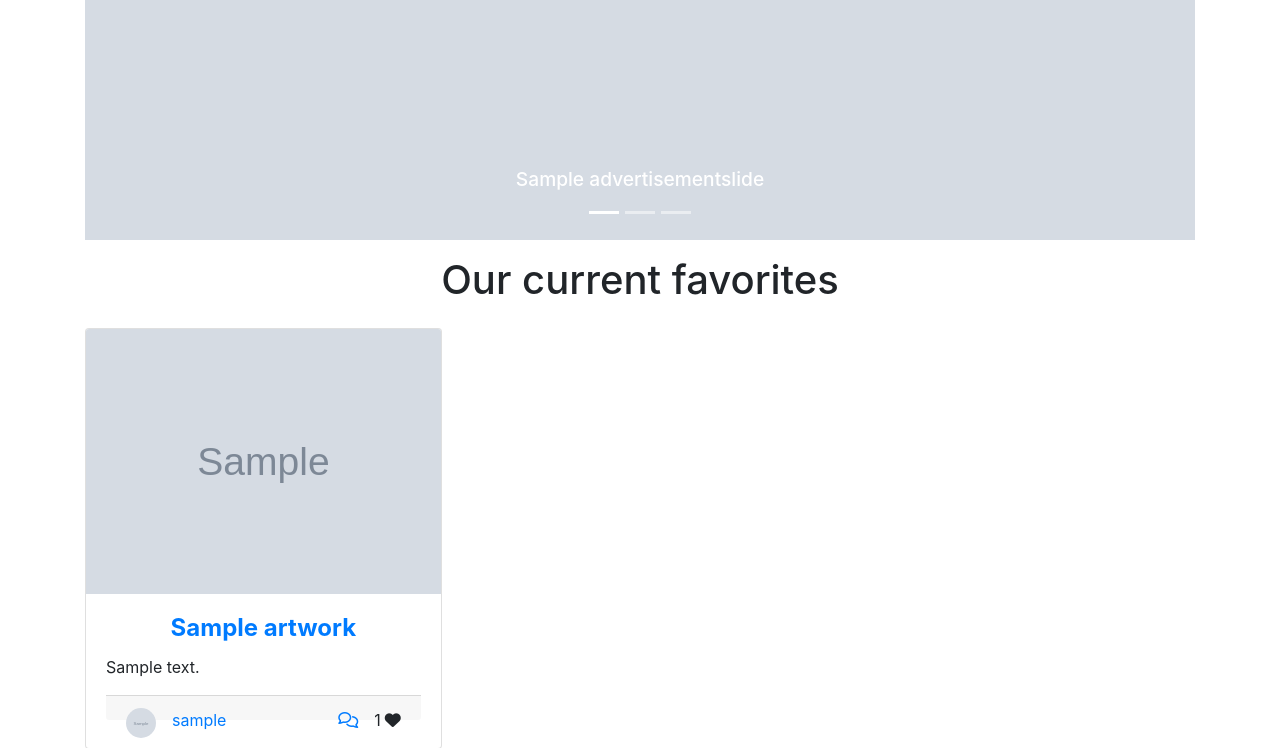
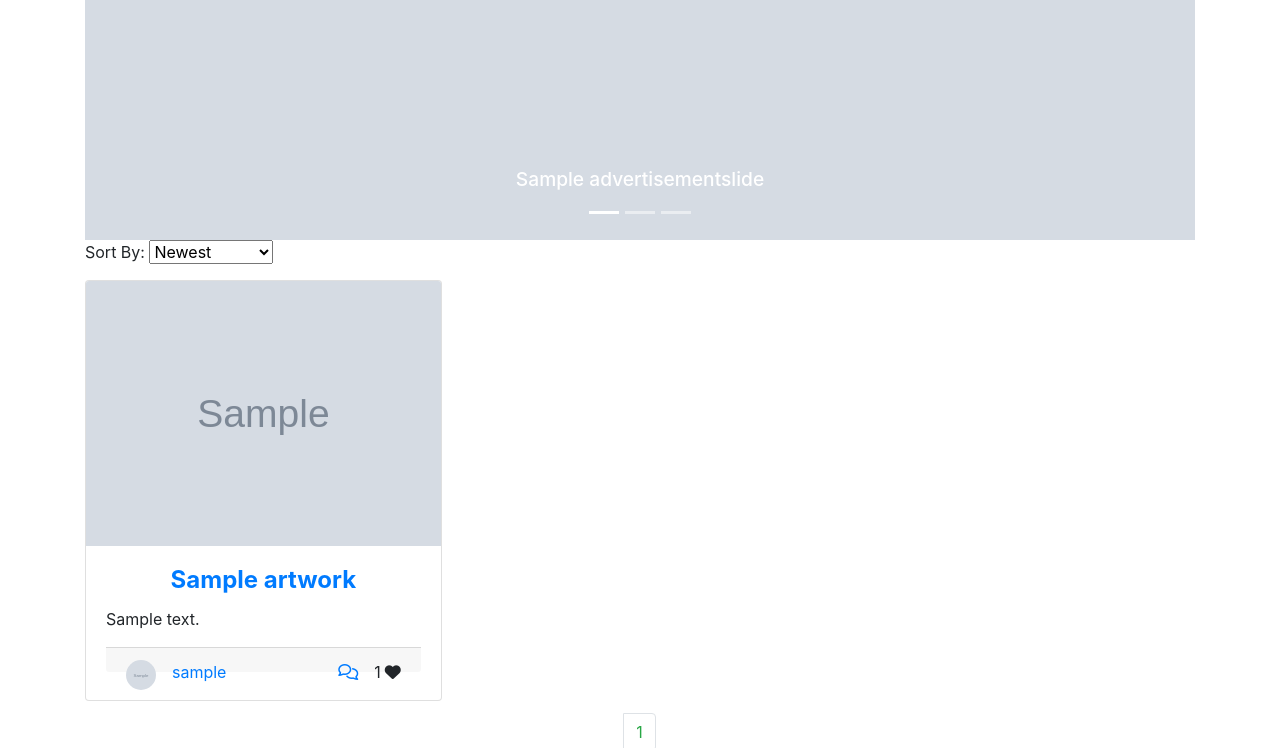
Before and after one commit to Suzan792/Project-C, a Django app: page / in a window 1280 px wide. Shown: the part 717-1465 px from the top of the page. Run offline with Django 3.2, Linux system fonts and the light colour scheme; tables that the repository leaves empty hold one stand-in row (values such as "Sample post"); grey boxes marked "Sample" are stand-in pictures; parts of the project's set-up code (start-up, migrations or seed data) failed here and were passed over; some libraries are stand-ins or nearby versions; some web fonts are replaced.

Commit message:
filter artwork

```diff
--- a/Django/website/templates/index.html
+++ b/Django/website/templates/index.html
@@ -41,8 +41,19 @@
 </div>
 
 <!--/.Carousel Wrapper-->
-<h1 class="display-9 text-center ">Our current favorites</h1>
+<label for="colorSelect">Sort By:</label>
+<select type="text" id="artworkFilter" name="artworkFilter">
+      <option value="newest"><selected>Newest</option>
+      <option value="oldest">Oldest</option>
+      <option value="highestPrice"><selected>Highest Price</option>
+      <option value="lowestPrice"><selected>Lowest Price</option>
+      <option value="mostLiked">Most Liked</option>
+  </select>
 <div class="card-columns">
+
+  <!-- <form method="GET">
+    {{filter.form}}
+  </form> -->
   {% for artwork in Artworks %}
 
   <!--Card-->
@@ -150,5 +161,17 @@
 {% block javascript %}
 <script>
 $("#home_page").parent().addClass("active")
+if('{{filter}}'=='None'){
+  $("#artworkFilter").val('newest')
+}else{
+  $("#artworkFilter").val('{{filter}}')
+}
+
+$("#artworkFilter").change(function(){
+  choice = $("#artworkFilter").val();
+  window.location.href = "/"+choice+"/";
+});
+
+
 </script>
 {% endblock %}
--- a/Django/website/website/urls.py
+++ b/Django/website/website/urls.py
@@ -27,6 +27,7 @@ from website import settings
 urlpatterns = [
     path('admin/', admin.site.urls),
     path('', ArtListView.as_view(), name='home_page'),
+    path('<filter>/', ArtListView.as_view(), name='home_page_filter'),
     path('about/', views.about_page, name='about_page'),
     path('faq/', views.faq_page, name='faq_page'),
     path('faq/q1', views.faq_q1_page, name='faq_q1_page'),
--- a/Django/website/website/views.py
+++ b/Django/website/website/views.py
@@ -6,6 +6,7 @@ from django.http import JsonResponse
 from django.shortcuts import get_object_or_404, render, redirect
 from django.utils import timezone
 from django.views.generic import ListView, DetailView, View
+from django.db.models import Count
 
 from advertisementSlide.models import AdvertisementSlide
 from art.models import Artwork
@@ -35,7 +36,24 @@ class ArtListView(ListView):
         context = super(ArtListView, self).get_context_data(**kwargs)
         context['newest'] = UserProfile.objects.filter(user_role = 'artist').order_by('activated_artist_date').reverse()[:4]
         context['advertisementSlides'] = AdvertisementSlide.objects.all()
+        context['filter'] = self.kwargs.get('filter')
         return context
+
+    def get_queryset(self):
+        query = '-upload_date_time'
+        print(self.kwargs.get('filter'))
+        if self.kwargs.get('filter')=='newest':
+            query = '-upload_date_time'
+        if self.kwargs.get('filter')=='oldest':
+            query = 'upload_date_time'
+        if self.kwargs.get('filter')=='highestPrice':
+            query = '-artwork_price'
+        if self.kwargs.get('filter')=='lowestPrice':
+            query = 'artwork_price'
+        if self.kwargs.get('filter')=='mostLiked':
+            return  Artwork.objects.annotate(Count('artwork_likes')).order_by('-artwork_likes__count')
+        return Artwork.objects.order_by(query)
+
 
     def post(self, request, *args, **kwargs):
         if request.user.is_authenticated:
```
